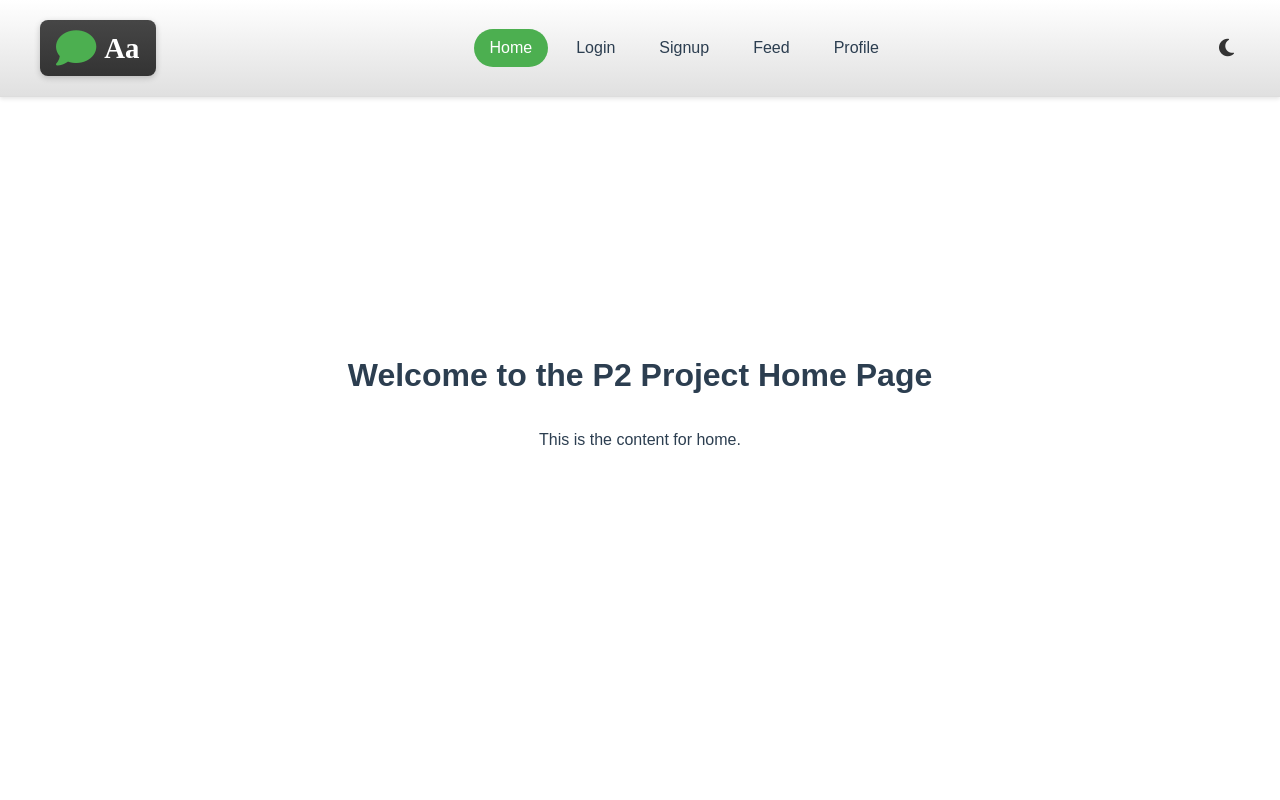
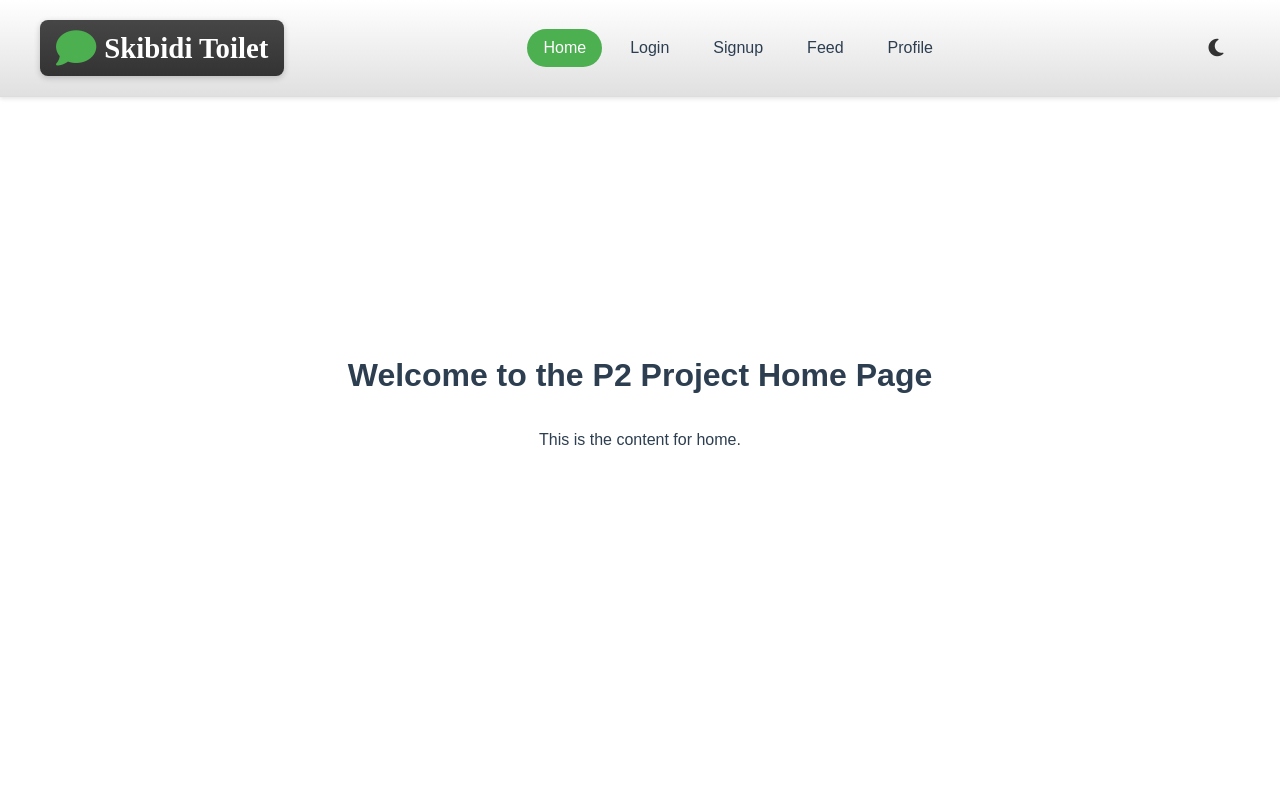
Before and after one commit to RasmusStJa/p2.rasj.dk, a PHP site: page / in a window 1280 px wide. Run offline with PHP 8.4, Linux system fonts and the light colour scheme.

Commit message:
Skibidi Toilet

```diff
--- a/src/navbar.html
+++ b/src/navbar.html
@@ -3,7 +3,7 @@
       <!-- Logo part -->
       <a href="/#home" onclick="loadContentFromLogo()" class="logo">
         <i class="fa-solid fa-comment"></i>
-        <span class="project-name">Aa</span>
+        <span class="project-name">Skibidi Toilet</span>
       </a>
 
       <!-- Links part -->
--- a/src/navbar.js
+++ b/src/navbar.js
@@ -5,23 +5,23 @@ fetch('/src/navbar.html')
 
     // Theme logic goes here, AFTER navbar is inserted
     const toggleBtn = document.getElementById('modeToggle');
-        const themeLink = document.getElementById('themeStylesheet');
 
-        const savedMode = localStorage.getItem('theme') || 'light';
+    const savedMode = localStorage.getItem('theme') || '';
     setTheme(savedMode);
 
     toggleBtn.addEventListener('click', () => {
-          const currentTheme = themeLink.getAttribute('href').includes('dark') ? 'dark' : 'light';
-          const newTheme = currentTheme === 'dark' ? 'light' : 'dark';
-          setTheme(newTheme);
+      const isDark = document.documentElement.classList.contains('dark');
+      setTheme(isDark ? '' : 'dark');
     });
 
     function setTheme(mode) {
-          themeLink.setAttribute('href', `/src/styles/${mode}mode.css`);
+      if (mode === 'dark') {
+        document.documentElement.classList.add('dark');
+        toggleBtn.innerHTML = '<i class="fa-solid fa-sun"></i>';
+      } else {
+        document.documentElement.classList.remove('dark');
+        toggleBtn.innerHTML = '<i class="fa-solid fa-moon"></i>';
+      }
       localStorage.setItem('theme', mode);
-          document.getElementById('modeToggle').innerHTML =
-            mode === 'dark'
-              ? '<i class="fa-solid fa-sun"></i>'
-              : '<i class="fa-solid fa-moon"></i>';
     }
   });
--- a/src/styles/lightmode.css
+++ /dev/null
@@ -1,36 +0,0 @@
-:root {
-  --bg-color: #ffffff;
-  --text-color: #2c3e50;
-  --subtext-color: #666;
-  --bio-color: #444;
-  --email-color: #333;
-  --tag-bg: #e3f2fd;
-  --tag-color: #007acc;
-  --link-color: #007acc;
-  --btn-bg: #4CAF50;
-  --btn-text: #fff;
-  --btn-following: #d9534f;
-  --modal-bg: #ffffff;
-  --shadow: rgba(0, 0, 0, 0.08);
-  --badge-bg: #4CAF50;
-  --topnav: linear-gradient(to bottom, #ffffff, #e0e0e0);
-  --logo: linear-gradient(to bottom, #464646, #333);
-  --mode: #333;
-}
-
-.topnav {
-  box-shadow: 0 2px 4px rgba(0, 0, 0, 0.1);
-}
-
-.nav-links a:hover {
-  background-color: rgba(0, 0, 0, 0.05);
-}
-
-.logo {
-  box-shadow: 0 2px 6px rgba(0, 0, 0, 0.2);
-}
-
-/* Profile Section */
-.profile-card {
-  box-shadow: 0 4px 12px rgba(0, 0, 0, 0.2);
-}
--- a/src/styles/styles.css
+++ b/src/styles/styles.css
@@ -1,23 +1,4 @@
-/* Base colors */
-:root {
-    --bg-color: #fff;
-    --text-color: #2c3e50;
-    --subtext-color: #666;
-    --bio-color: #444;
-    --email-color: #333;
-    --tag-bg: #e3f2fd;
-    --tag-color: #007acc;
-    --link-color: #007acc;
-    --btn-bg: #4CAF50;
-    --btn-text: #fff;
-    --btn-following: #d9534f;
-    --modal-bg: #fff;
-    --shadow: rgba(0, 0, 0, 0.08);
-    --badge-bg: #4CAF50;
-    --topnav: linear-gradient(to bottom, #ffffff, #e0e0e0);
-    --logo: linear-gradient(to bottom, #464646, #333);
-    --mode: #333;
-  }
+@import './variables.css';
 
 body {
     font-family: Arial, sans-serif;
@@ -42,6 +23,17 @@ body {
     font-size: 20px;
     color: var(--mode);
     cursor: pointer;
+    width: 3rem;
+    height: 3rem;
+    justify-content: center;
+    align-items: center;
+    z-index: 20;
+    transition: transform 0.3s ease-in-out;
+  }
+
+  .mode-toggle:hover {
+    transform: scale(1.2);
+    transition: transform 0.3s ease-in-out;
   }
 
 
--- /dev/null
+++ b/src/styles/variables.css
@@ -0,0 +1,43 @@
+:root {
+    --bg-color: #ffffff;
+    --text-color: #2c3e50;
+    --subtext-color: #666;
+    --bio-color: #444;
+    --email-color: #333;
+    --tag-bg: #e3f2fd;
+    --link-color: #007acc;
+    --btn-bg: #4CAF50;
+    --btn-text: #fff;
+    --btn-following: #d9534f;
+    --form-bg: #ffffff;
+    --shadow: rgba(0, 0, 0, 0.08);
+    --badge-bg: #4CAF50;
+    --topnav: linear-gradient(to bottom, #ffffff, #e0e0e0);
+    --logo: linear-gradient(to bottom, #464646, #333);
+    --mode: #333;
+    --shadow-nav: 0 2px 4px rgba(0, 0, 0, 0.1);
+    --nav-hover: rgba(0, 0, 0, 0.05);
+    --shadow-logo: 0 2px 6px rgba(0, 0, 0, 0.2);
+}
+
+.dark:root {
+    --bg-color: #2c2c2c;
+    --text-color: #f2f2f2;
+    --subtext-color: #aaa;
+    --bio-color: #ccc;
+    --email-color: #bbb;
+    --tag-bg: #1e3a5f;
+    --link-color: #90caf9;
+    --btn-bg: #6aaf6a;
+    --btn-text: #fff;
+    --btn-following: #b84c4c;
+    --form-bg: #3b3b3b;
+    --shadow: rgba(255, 255, 255, 0.05);
+    --badge-bg: #6aaf6a;
+    --topnav: linear-gradient(to bottom, #464646, #333);
+    --logo: linear-gradient(to bottom, #ffffff, #e0e0e0);
+    --mode: #ffffff;
+    --shadow-nav: 0 2px 4px rgba(0, 0, 0, 0.1);
+    --nav-hover: rgba(255, 255, 255, 0.15);
+    --shadow-logo: 0 2px 6px rgba(255, 255, 255, 0.2);
+}
```
Also changed, not shown: other parts of src/styles/styles.css (+61 -6 lines), src/styles/darkmode.css (deleted, +0 -33 lines). Lines whose indentation alone changed are shown as unchanged.
